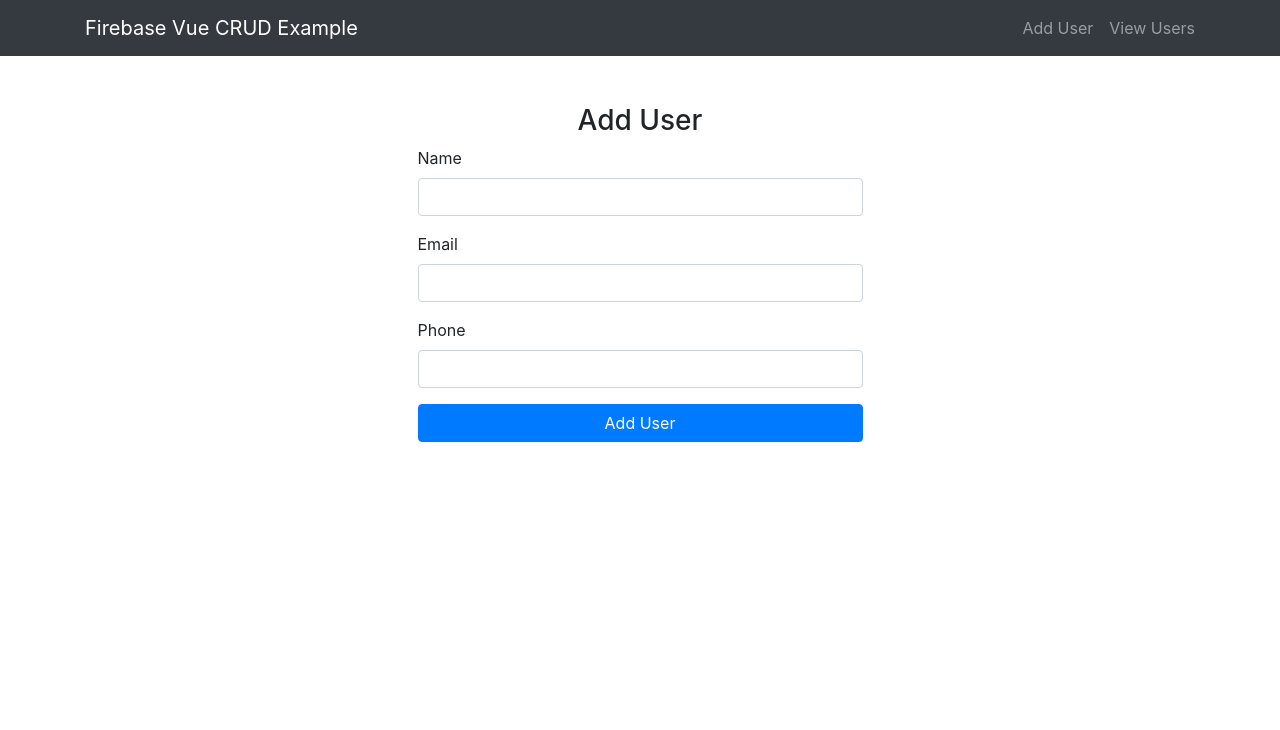
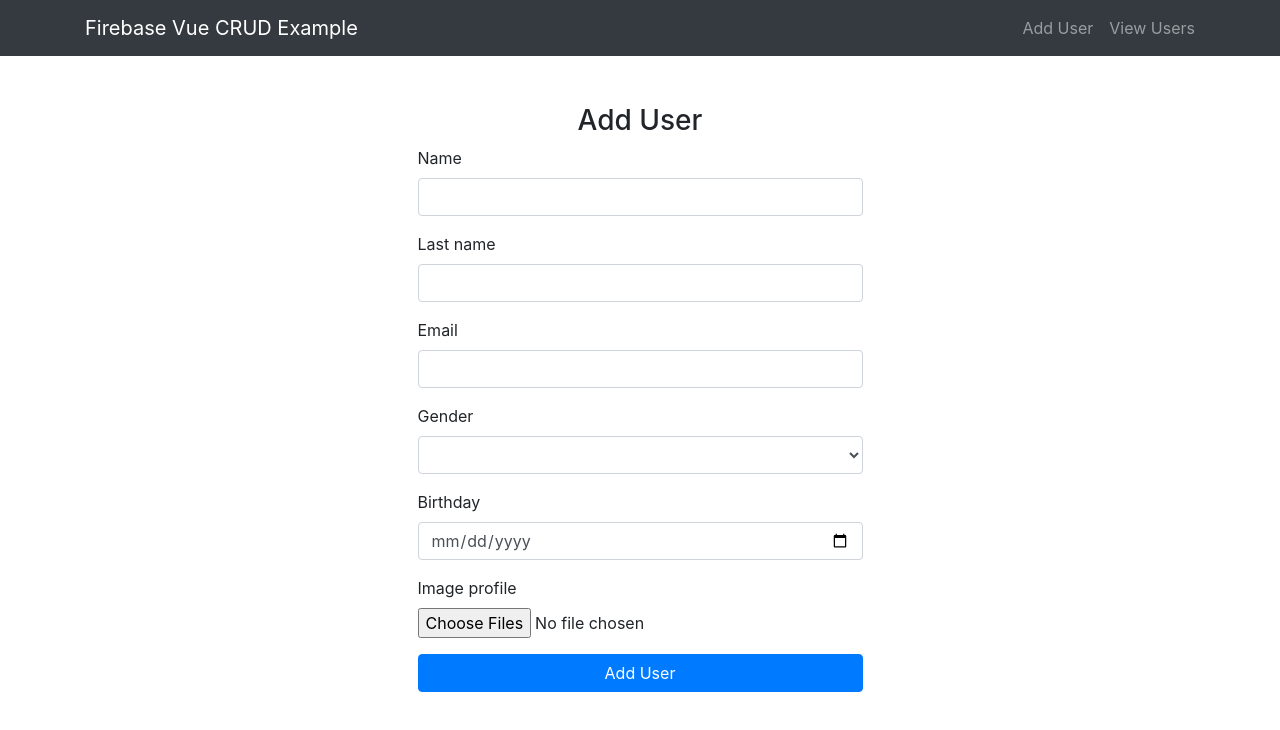
Before and after one commit to StefanFrs/vue-crud-app, a Vue app: page / in a window 1280 px wide. Shown: the top 730 px of the page. Built offline with nearby package versions, Linux system fonts and the light colour scheme.

Commit message:
Add/delete/show users working

```diff
--- a/src/components/UserCreate.vue
+++ b/src/components/UserCreate.vue
@@ -9,13 +9,34 @@
                 </div>
 
                 <div class="form-group">
+                    <label>Last name</label>
+                    <input type="text" class="form-control" v-model="user.Lname" required>
+                </div>
+
+                <div class="form-group">
                     <label>Email</label>
                     <input type="email" class="form-control" v-model="user.email" required>
                 </div>
 
-                <div class="form-group">
-                    <label>Phone</label>
-                    <input type="text" class="form-control" v-model="user.phone" required>
+                <div class="form-group mt-3 d-flex flex-column">
+                    <label>Gender</label>
+                    <select v-model="user.gender" id="dropdown" name="dropdown" class="form-control" required>
+                        <option disable selected value>Select gender</option>
+                        <option value="Male">Male</option>
+                        <option value="Female">Female</option>
+                    </select>
+                </div>
+
+                <div class="form-group mt-3 d-flex flex-column">
+                    <label for="birthday">Birthday</label>
+                    <input v-model="user.date" type="date" id="birthday" class="form-control" name="birthday">
+                </div>
+
+                <div class="form-group mt-3 d-flex flex-column align-items-start">
+                    <label class="form-label text-center uno" id="input-image" for="customFile">
+                        Image profile
+                    </label>
+                    <input type="file" class="input-form" id="customFile" multiple/>
                 </div>
 
                 <div class="form-group">
@@ -42,8 +63,11 @@
                 db.collection('users').add(this.user).then(() => {
                     alert("User successfully created!");
                     this.user.name = ''
+                    this.user.Lname = ''
                     this.user.email = ''
-                    this.user.phone = ''
+                    this.user.gender = ''
+                    this.user.date = ''
+
                 }).catch((error) => {
                     console.log(error);
                 });
--- a/src/components/UserEdit.vue
+++ b/src/components/UserEdit.vue
@@ -3,9 +3,14 @@
         <div class="col-md-5">
             <h3 class="text-center">Update User</h3>
             <form @submit.prevent="onUpdateForm">
-                <div class="form-group">
+                 <div class="form-group">
                     <label>Name</label>
                     <input type="text" class="form-control" v-model="user.name" required>
+                </div>
+
+                <div class="form-group">
+                    <label>Last name</label>
+                    <input type="text" class="form-control" v-model="user.Lname" required>
                 </div>
 
                 <div class="form-group">
@@ -13,13 +18,27 @@
                     <input type="email" class="form-control" v-model="user.email" required>
                 </div>
 
-                <div class="form-group">
-                    <label>Phone</label>
-                    <input type="text" class="form-control" v-model="user.phone" required>
+                <div class="form-group mt-3 d-flex flex-column">
+                    <label>Gender</label>
+                    <select v-model="user.gender" id="dropdown" name="dropdown" class="form-control" required>
+                        <option disable selected value>Select gender</option>
+                        <option value="Male">Male</option>
+                        <option value="Female">Female</option>
+                    </select>
+                </div>
+                <div class="form-group mt-3 d-flex flex-column">
+                    <label for="birthday">Birthday</label>
+                    <input v-model="user.date" type="date" id="birthday" class="form-control" name="birthday">
+                </div>
+               <div class="form-group mt-3 d-flex flex-column align-items-start">
+                    <label class="form-label text-center uno" id="input-image" for="customFile">
+                        Image profile
+                    </label>
+                    <input type="file" class="input-form" id="customFile" multiple/>
                 </div>
 
                 <div class="form-group">
-                    <button class="btn btn-primary btn-block">Add User</button>
+                    <button class="btn btn-primary btn-block">Update user</button>
                 </div>
             </form>
         </div>
--- a/src/components/UserList.vue
+++ b/src/components/UserList.vue
@@ -5,16 +5,20 @@
                 <thead>
                     <tr>
                         <th>Name</th>
+                        <th>Last name</th>
                         <th>Email</th>
-                        <th>Phone</th>
+                        <th>Gender</th>
+                        <th>Birth date</th>
                         <th>Actions</th>
                     </tr>
                 </thead>
                 <tbody>
                     <tr v-for="user in Users" :key="user.key">
                         <td>{{ user.name }}</td>
+                        <td>{{ user.Lname }}</td>
                         <td>{{ user.email }}</td>
-                        <td>{{ user.phone }}</td>
+                        <td>{{ user.gender }}</td>
+                        <td>{{ user.date }}</td>
                         <td>
                             <router-link :to="{name: 'edit', params: { id: user.key }}" class="btn btn-primary">Edit
                             </router-link>
@@ -43,8 +47,11 @@
                     this.Users.push({
                         key: doc.id,
                         name: doc.data().name,
+                        Lname: doc.data().Lname,
                         email: doc.data().email,
-                        phone: doc.data().phone
+                        gender: doc.data().gender,
+                        date: doc.data().date
+
                     })
                 });
             })
--- a/src/firebaseDb.js
+++ b/src/firebaseDb.js
@@ -1,14 +1,13 @@
 import * as firebase from 'firebase';
 
 const firebaseConfig = {
-    apiKey: "api-key",
-    authDomain: "project-id.firebaseapp.com",
-    databaseURL: "https://project-id.firebaseio.com",
-    projectId: "project-id",
-    storageBucket: "project-id.appspot.com",
-    messagingSenderId: "sender-id",
-    appId: "app-id",
-    measurementId: "G-measurement-id"
+    apiKey: "AIzaSyAHvLtGOlL9B0JQvfE2wyWmoa4Su-a_tkk",
+    authDomain: "contact-form-vue-9ac53.firebaseapp.com",
+    projectId: "contact-form-vue-9ac53",
+    storageBucket: "contact-form-vue-9ac53.appspot.com",
+    messagingSenderId: "585462292149",
+    appId: "1:585462292149:web:eadab541580087a88f28fc",
+    measurementId: "G-VQPGNENG8Z"
 }
 
 const firebaseApp = firebase.initializeApp(firebaseConfig);
```
Also changed, not shown: 1 other file (tests, documents, lock files or other folders).
